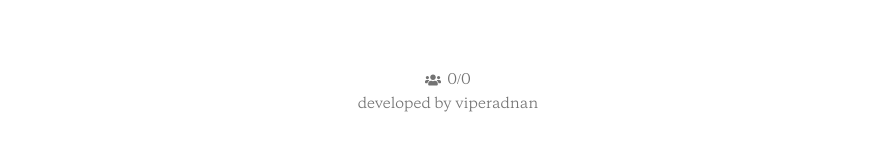
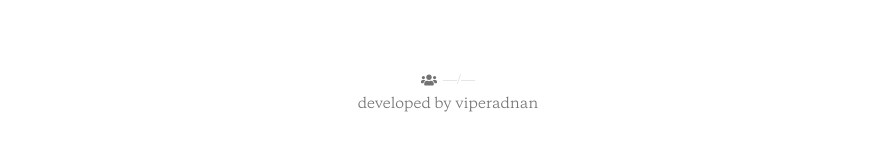
Before and after one commit to viperadnan-git/viperadnan-git.github.io, a Next.js app: page / in a window 1280 px wide. Shown: the part 2885-3028 px from the top of the page, without its empty margins (192-1087 px from the left). Built offline with nearby package versions, Linux system fonts and the light colour scheme; no server answers.

Commit message:
feat: add subtle animation in visitor counter

```diff
--- a/components/resume/visitor-counter.tsx
+++ b/components/resume/visitor-counter.tsx
@@ -1,6 +1,7 @@
 "use client";
 
 import { useEffect, useState } from "react";
+import { AnimatePresence, motion } from "framer-motion";
 import { FaUsers } from "react-icons/fa";
 
 interface HitsResponse {
@@ -9,10 +10,7 @@ interface HitsResponse {
 }
 
 export function VisitorCounter() {
-  const [hits, setHits] = useState<HitsResponse>({
-    today_hits: 0,
-    total_hits: 0,
-  });
+  const [hits, setHits] = useState<HitsResponse | null>(null);
   const [origin, setOrigin] = useState("");
 
   useEffect(() => {
@@ -37,12 +35,36 @@ export function VisitorCounter() {
       target="_blank"
       rel="noopener noreferrer"
       className="flex items-center gap-1.5 text-muted-foreground hover:text-foreground"
-      aria-label={`${hits.today_hits.toLocaleString()} visitors today, ${hits.total_hits.toLocaleString()} total visitors. View history.`}
+      aria-label={
+        hits
+          ? `${hits.today_hits.toLocaleString()} visitors today, ${hits.total_hits.toLocaleString()} total visitors. View history.`
+          : "Loading visitor count"
+      }
     >
-      <FaUsers className="h-4 w-4" aria-hidden="true" />
-      <span>
-        {hits.today_hits.toLocaleString()}/{hits.total_hits.toLocaleString()}
-      </span>
+      <FaUsers className="size-4" aria-hidden="true" />
+      <AnimatePresence mode="wait">
+        {hits ? (
+          <motion.span
+            key="count"
+            initial={{ opacity: 0, y: 4 }}
+            animate={{ opacity: 1, y: 0 }}
+            transition={{ duration: 0.3 }}
+          >
+            {hits.today_hits.toLocaleString()}/
+            {hits.total_hits.toLocaleString()}
+          </motion.span>
+        ) : (
+          <motion.span
+            key="loading"
+            initial={{ opacity: 0 }}
+            animate={{ opacity: 0.5 }}
+            exit={{ opacity: 0 }}
+            className="text-muted-foreground/50"
+          >
+            —/—
+          </motion.span>
+        )}
+      </AnimatePresence>
     </a>
   );
 }
```
